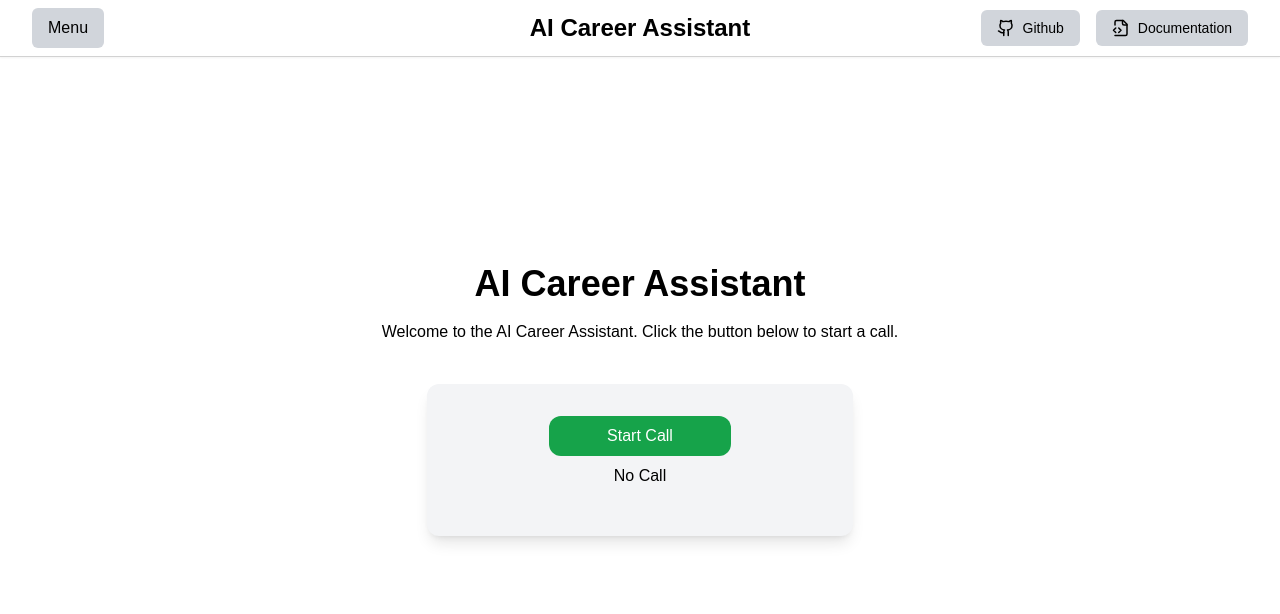
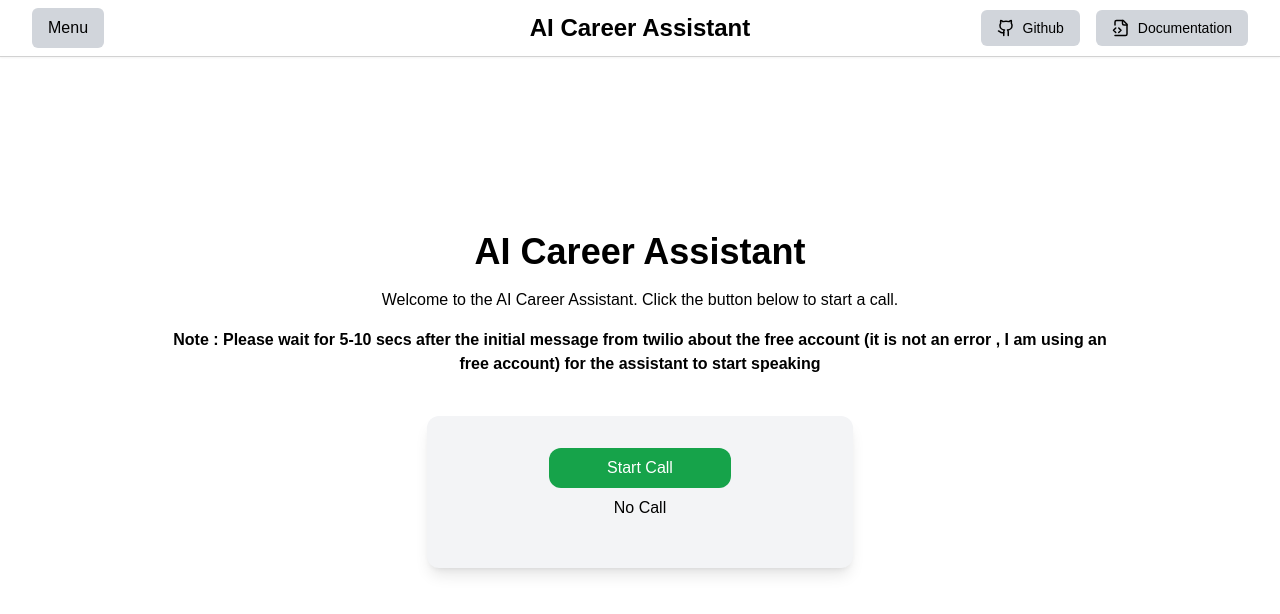
Before and after one commit to anirudhj2000/career_assistant_ai, a Next.js app in the folder career_assistant_ui/: page / in a window 1280 px wide. Shown: the top 614 px of the page. Built offline with nearby package versions, Linux system fonts and the light colour scheme; no server answers.

Commit message:
minor fix

```diff
--- a/career_assistant_ui/app/page.tsx
+++ b/career_assistant_ui/app/page.tsx
@@ -184,6 +184,8 @@ export default function Home() {
         call.
       </p>
 
+      <p className="text-black font-bold text-center w-9/12 mt-4 ">{'Note : Please wait for 5-10 secs after the initial message from twilio about the free account (it is not an error , I am using an free account) for the assistant to start speaking'}</p>
+
       <div className="flex flex-col items-center bg-gray-100 p-8 mt-[2.5vh] rounded-xl w-10/12 lg:w-4/12 lg:mt-[5vh] shadow-lg">
         {loading ? (
           <p className="text-gray-700 mb-4">Loading...</p>
```
